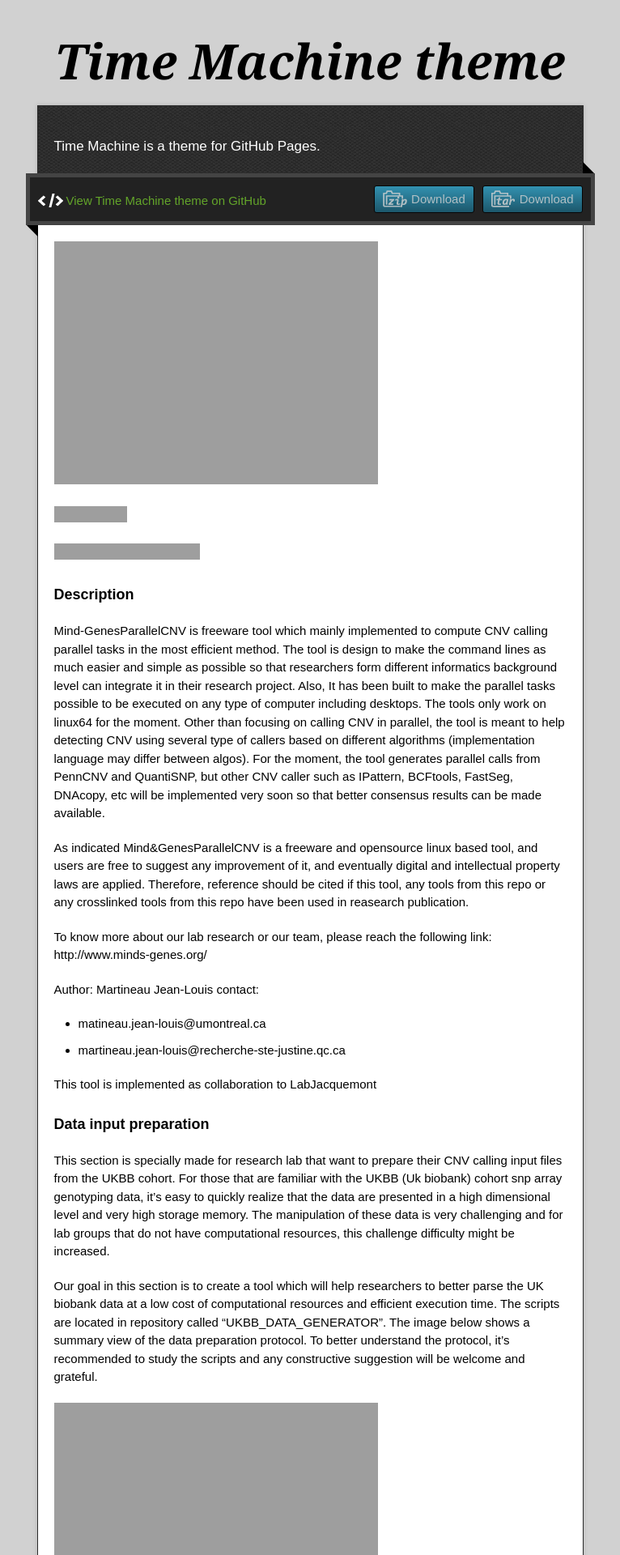
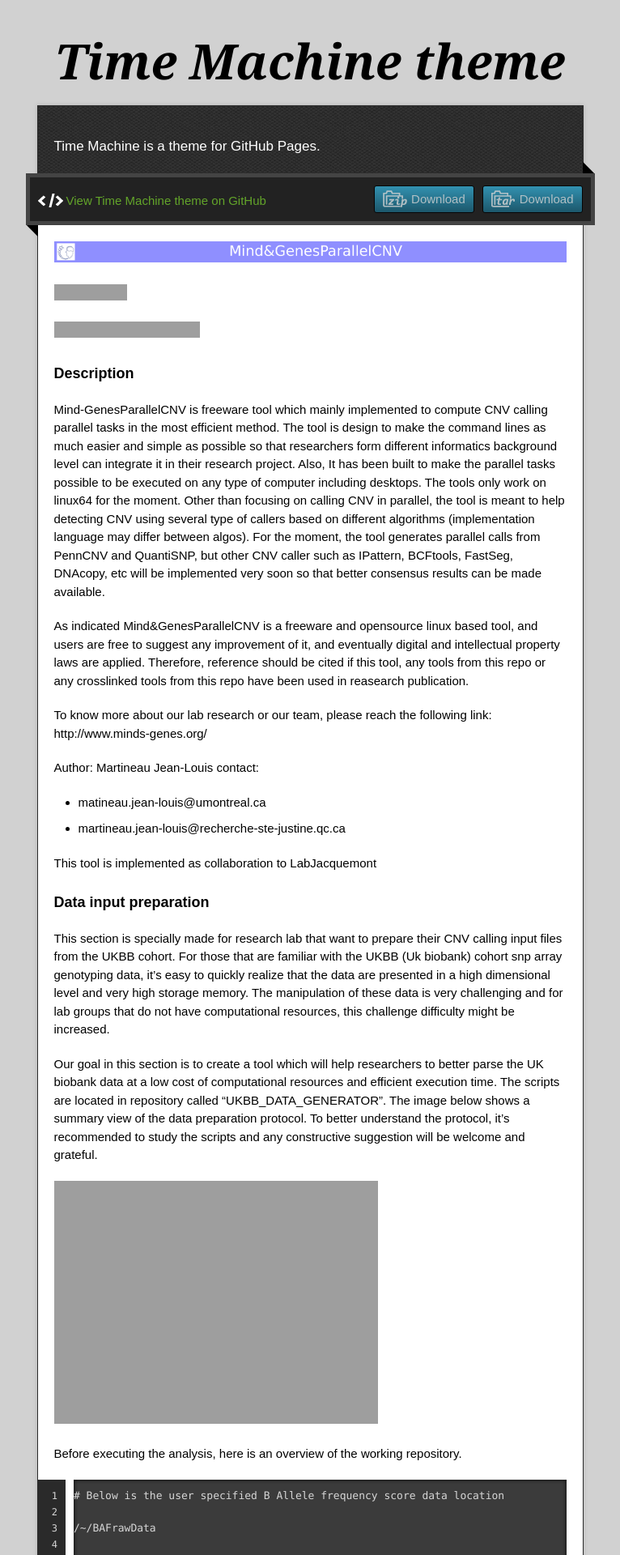
Before and after one commit to MartineauJeanLouis/MIND-GENESPARALLELCNV, a Jekyll site: the page built from docs/index.md, in a window 1280 px wide. Shown: the top 1920 px of the page at 81% size, without its empty margins (257-1023 px from the left). Built offline with Jekyll 4.4.1, drawn with Linux system fonts in a browser that asks for light colours; grey boxes are pictures that could not be loaded.

Commit message:
edit index

```diff
--- a/docs/index.md
+++ b/docs/index.md
@@ -2,7 +2,7 @@
 layout: default
 ---
 
-![image]("../images/MindGeneslogo.png" height= "45" width="1500")
+![image](https://github.com/MartineauJeanLouis/MIND-GENESPARALLELCNV/blob/master/images/MindGeneslogo.png)
 
 
 [![DOI](https://zenodo.org/badge/DOI/10.5281/zenodo.3497400.svg)](https://doi.org/10.5281/zenodo.3497400)
```
